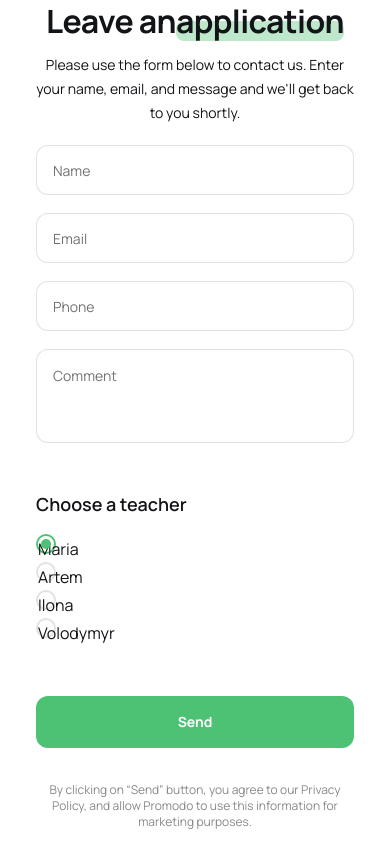
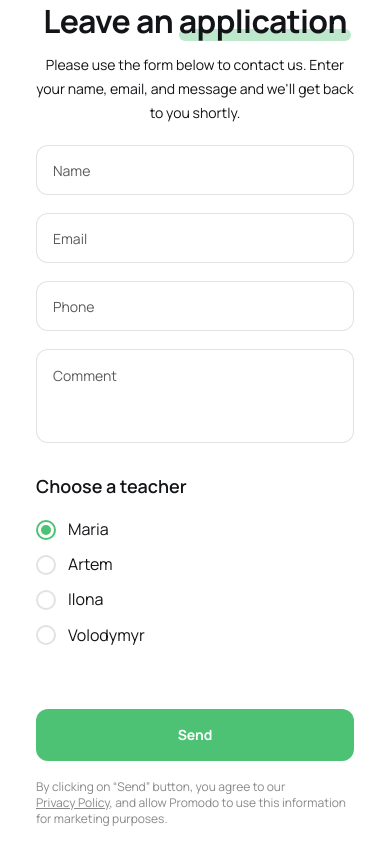
Before and after one commit to vrnkgllmv/project-team-flex, a website built with Vite: page src/index.html in a window 390 px wide. Shown: the part 1698-2564 px from the top of the page. Built offline with nearby package versions, Linux system fonts and the light colour scheme; files whose address does not match are found by name.

Commit message:
HTML & CSS Mobile first

```diff
--- a/src/css/application-form.css
+++ b/src/css/application-form.css
@@ -34,7 +34,8 @@
     left: 0;
     right: 0;
     bottom: -2px;
-    height: 20px;
+    height: 12px;
+    width: 172px;
     background-color: #bee8cc;
     border-radius: 8px;
     z-index: -1;
@@ -90,7 +91,7 @@
 }
 
 .form-input::placeholder {
-    color: rgba(18, 20, 23, 0.6);
+    color: rgba(18, 20, 23, 0.7);
 }
 
 .form-input:invalid:not(:placeholder-shown) {
@@ -99,14 +100,16 @@
 
 /* радио-кнопки */
 .radio-wrapper {
-    margin-top: 20px;
-    margin-bottom: 40px;
+    margin-top: 2px;
+    margin-bottom: 22px;
     text-align: left;
 }
 
 .radio-title {
     font-size: 18px;
     font-weight: 600;
+
+    margin-top: 0;
     margin-bottom: 14px;
     color: var(--text-dark);
 }
@@ -114,11 +117,12 @@
 .radio-label {
     display: flex;
     align-items: center;
+    gap: 12px;
     margin-bottom: 8px;
     cursor: pointer;
     font-size: 16px;
     color: var(--text-dark);
-    gap: 12px;
+    position: relative;
 }
 
 .radio-label:last-child {
@@ -126,16 +130,15 @@
 }
 
 .radio-input {
-    appearance: none;
-    -webkit-appearance: none;
     position: absolute;
-    width: 1px;
-    height: 1px;
-    overflow: hidden;
+    width: 0px;
+    height: 0px;
     opacity: 0;
+    cursor: pointer;
 }
 
 .radio-custom {
+    display: block;
     flex-shrink: 0;
     width: 20px;
     height: 20px;
@@ -176,21 +179,28 @@
     border-radius: 12px;
     cursor: pointer;
     transition: background-color var(--transition);
+    margin-top: 20px;
 }
 
 .submit-btn:hover {
-    background-color: #3da860;
+    background-color: #38AE5F;
 }
 
 /* Политика */
 .policy-text {
+    align-items: center;
+    justify-content: flex-start;
     font-size: 12px;
     color: var(--text-dark-50);
-    margin-top: 16px;
-    text-align: center;
+    text-align: left;
     line-height: 1.33;
+    gap: 12px;
+    font-weight: 400;
 }
 
 .policy-text a {
     color: var(--text-dark-50);
+    text-decoration: underline;
+    display: inline;
+    white-space: nowrap;
 }
--- a/src/partials/application-form.html
+++ b/src/partials/application-form.html
@@ -1,7 +1,7 @@
 <section class="section application-section" id="leave-application">
   <div class="container">
 
-    <h2 class="section-title">Leave an<span class="accent">application</span>
+    <h2 class="section-title">Leave an <span class="accent">application</span>
    </h2>
     <p class="section-description">Please use the form below to contact us. Enter your name, email, and message and we'll get back to you shortly.</p>
 
@@ -34,22 +34,22 @@
 
         <label class="radio-label" for="teacher-maria">
           <input type="radio" name="teacher" value="Maria" id="teacher-maria" class="radio-input" checked />
-          <span class="radio-custom">Maria</span>
+          <span class="radio-custom"></span>Maria
         </label>
 
         <label class="radio-label" for="teacher-artem">
-          <input type="radio" name="teacher" value="Artem" id="teacher-ilona" class="radio-input" />
-          <span class="radio-custom">Artem</span>
+          <input type="radio" name="teacher" value="Artem" id="teacher-artem" class="radio-input" />
+          <span class="radio-custom"></span>Artem
         </label>
 
         <label class="radio-label" for="teacher-ilona">
           <input type="radio" name="teacher" value="Ilona" id="teacher-ilona" class="radio-input" />
-          <span class="radio-custom">Ilona</span>
+          <span class="radio-custom"></span>Ilona
         </label>
 
         <label class="radio-label" for="teacher-volodymyr">
           <input type="radio" name="teacher" value="Volodymyr" id="teacher-volodymyr" class="radio-input" />
-          <span class="radio-custom">Volodymyr</span>
+          <span class="radio-custom"></span>Volodymyr
         </label>
       </div>
 
```
